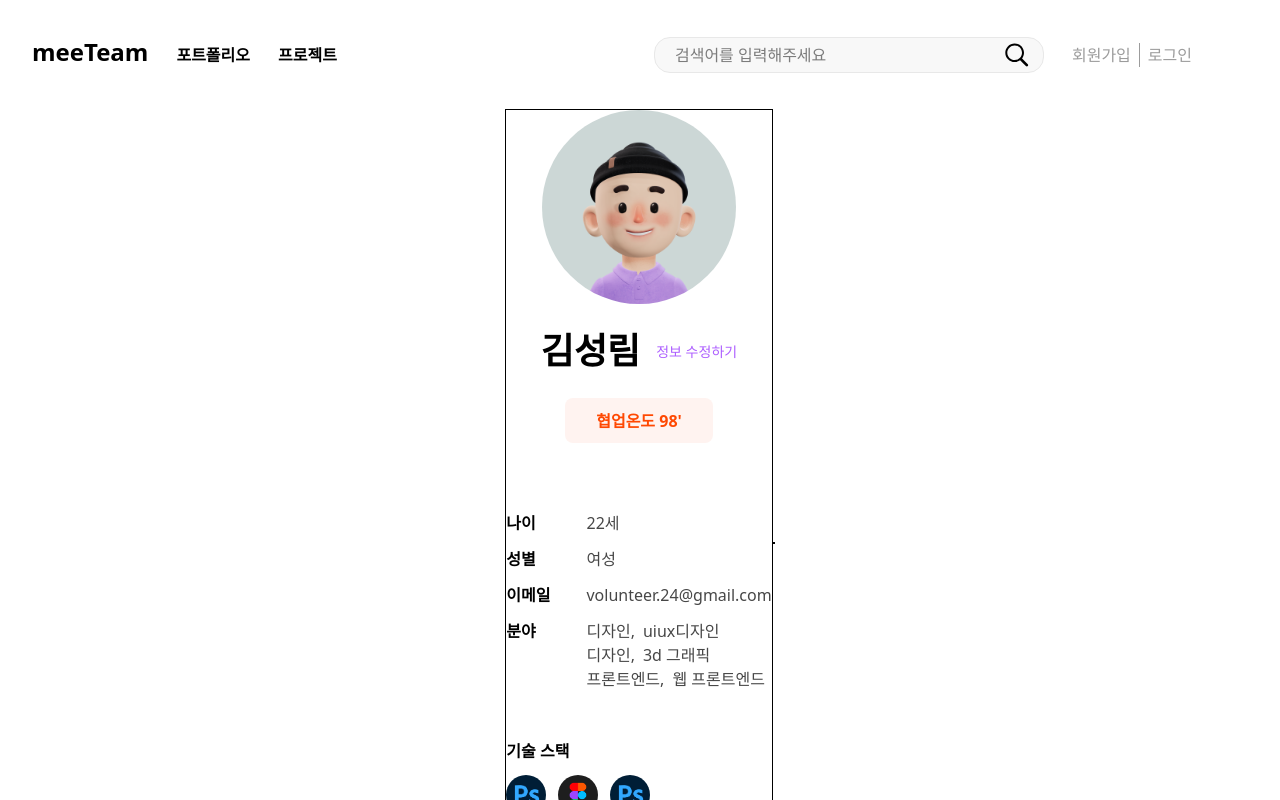
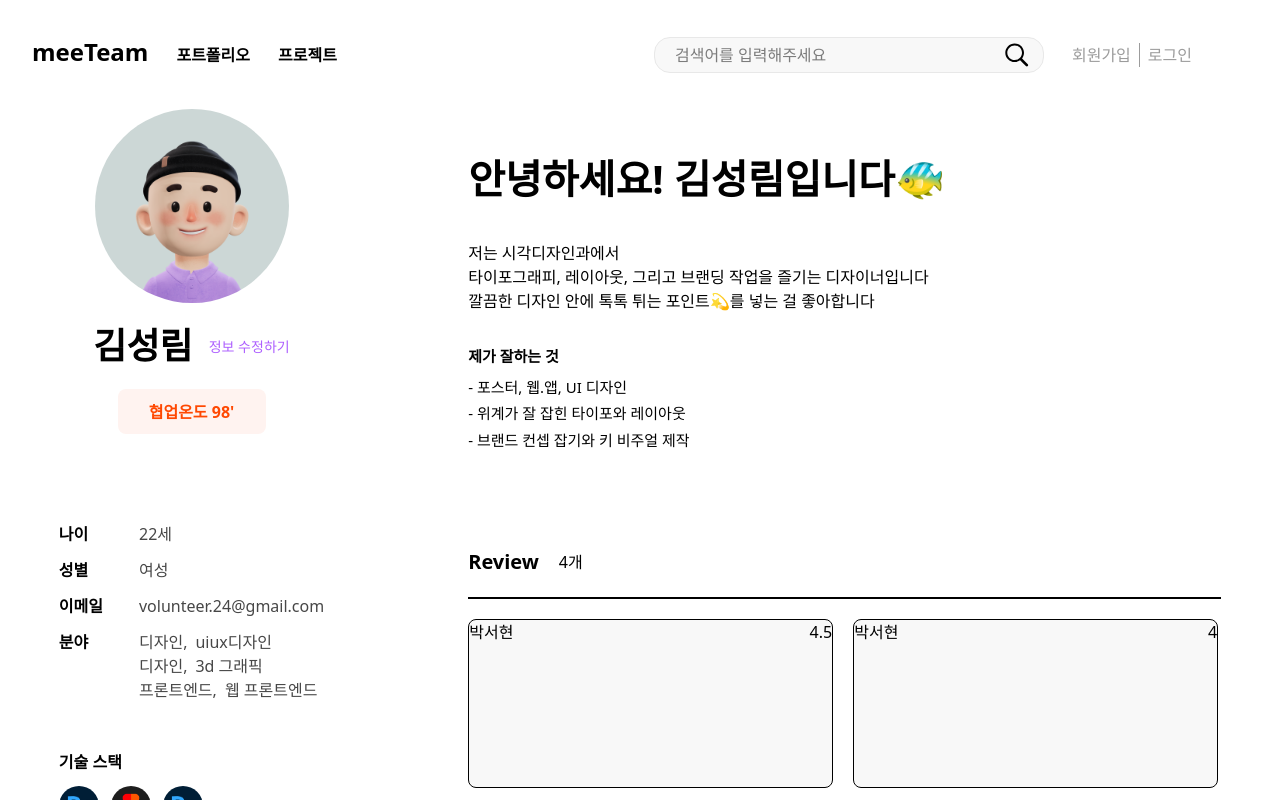
Before and after one commit to WardK-meeTeam/meeteam_front, a Next.js app: page /myProfile in a window 1280 px wide. Shown: the top 800 px of the page. Built offline with nearby package versions, Linux system fonts and the light colour scheme.

Commit message:
[#60] feat: 오른쪽 메인 부분 작업

```diff
--- a/app/myProfile/page.tsx
+++ b/app/myProfile/page.tsx
@@ -10,16 +10,22 @@ export default function myPofile() {
         ["디자인", "3d 그래픽"],
         ["프론트엔드", "웹 프론트엔드"]
     ];
-
     const stacksImg = ["/images/Ps.png", "/images/Figma.png", "/images/Ps.png"];
+    const reviews = [
+        {name: "박서현", star: 4.5, review: "디자인 감각이 뛰어나고 세부적인 디테일까지 꼼꼼하게 챙기는 모습이 인상적입니다. 아이디어 회의 때는 다른 사람의 생각을 잘 경청하며...."},
+        {name: "박서현", star: 4.0, review: "디자인 감각이 뛰어나고 세부적인 디테일까지 꼼꼼하게 챙기는 모습이 인상적입니다. 아이디어 회의 때는 다른 사람의 생각을 잘 경청하며...."},
+        {name: "박서현", star: 4.5, review: "디자인 감각이 뛰어나고 세부적인 디테일까지 꼼꼼하게 챙기는 모습이 인상적입니다. 아이디어 회의 때는 다른 사람의 생각을 잘 경청하며...."},
+        {name: "박서현", star: 4.0, review: "디자인 감각이 뛰어나고 세부적인 디테일까지 꼼꼼하게 챙기는 모습이 인상적입니다. 아이디어 회의 때는 다른 사람의 생각을 잘 경청하며...."},
+    ]
 
     const [selected, setSelected] = useState(false);
 
     return (
-        <div className="flex justify-center items-center">
+        <div className="flex justify-center gap-x-11">
+
             {/*왼쪽 정보 */}
-            <aside className="border flex flex-col gap-y-12">
-                <div className="flex flex-col gap-y-5 items-center">
+            <aside className="flex flex-col gap-y-12 mr-5">
+                <div className="flex flex-col gap-y-4 items-center">
                     <img
                     src="/images/userImg1.png"
                     className="w-[194px] h-[194px] rounded-[50%]"
@@ -33,7 +39,7 @@ export default function myPofile() {
                     </div>
                 </div>
 
-                <div className="flex justify-center items-between gap-x-9 mt-5">
+                <div className="flex justify-center items-between gap-x-9 mt-10">
                     <div className="flex flex-col gap-y-3">
                         <div className="text-[16px] font-bold">나이</div>
                         <div className="text-[16px] font-bold">성별</div>
@@ -78,7 +84,46 @@ export default function myPofile() {
             </aside>
 
             {/*메인 정보 부분 */}
-            <main className="border"></main>
+            <main className="flex flex-col gap-y-12 mt-10 ml-10 pl-10">
+                <div>
+                    <div className="text-[40px] font-extrabold">안녕하세요! 김성림입니다🐠</div>
+                    <div className="text-[16px] my-8">
+                        저는 시각디자인과에서
+                        <br/>
+                        타이포그래피, 레이아웃, 그리고 브랜딩 작업을 즐기는 디자이너입니다
+                        <br/>
+                        깔끔한 디자인 안에 톡톡 튀는 포인트💫를 넣는 걸 좋아합니다
+                    </div>
+                    <div className="flex flex-col gap-y-2">
+                        <div className="text-[15px] font-bold">제가 잘하는 것</div>
+                        <div className="flex flex-col text-[15px] gap-y-1">
+                            <div>- 포스터, 웹.앱, UI 디자인</div>
+                            <div>- 위계가 잘 잡힌 타이포와 레이아웃</div>
+                            <div>- 브랜드 컨셉 잡기와 키 비주얼 제작</div>
+                        </div>
+                    </div>
+                </div>
+
+                <div className="flex flex-col gap-y-5 my-12">
+                    <div className="flex items-center gap-x-5">
+                        <div className="text-[20px] font-extrabold flex justify-center items-center">Review</div>
+                        <div className="flex justify-center items-center">4개</div>
+                    </div>
+                    <div className="w-[753px] h-[2px] bg-black"></div>
+                    <div className="w-[753px] flex overflow-x-auto gap-x-5">
+                        {reviews.map((idx, key) => (
+                            <div
+                            key={key}
+                            className="w-[365px] h-[169px] rounded-[8px] shrink-0 bg-[#F8F8F8] border">
+                                <div className="flex  justify-between">
+                                    <div>{idx.name}</div>
+                                    <div>{idx.star}</div>
+                                </div>
+                            </div>
+                        ))}
+                    </div>
+                </div>
+            </main>
         </div>
     )
 };
```
